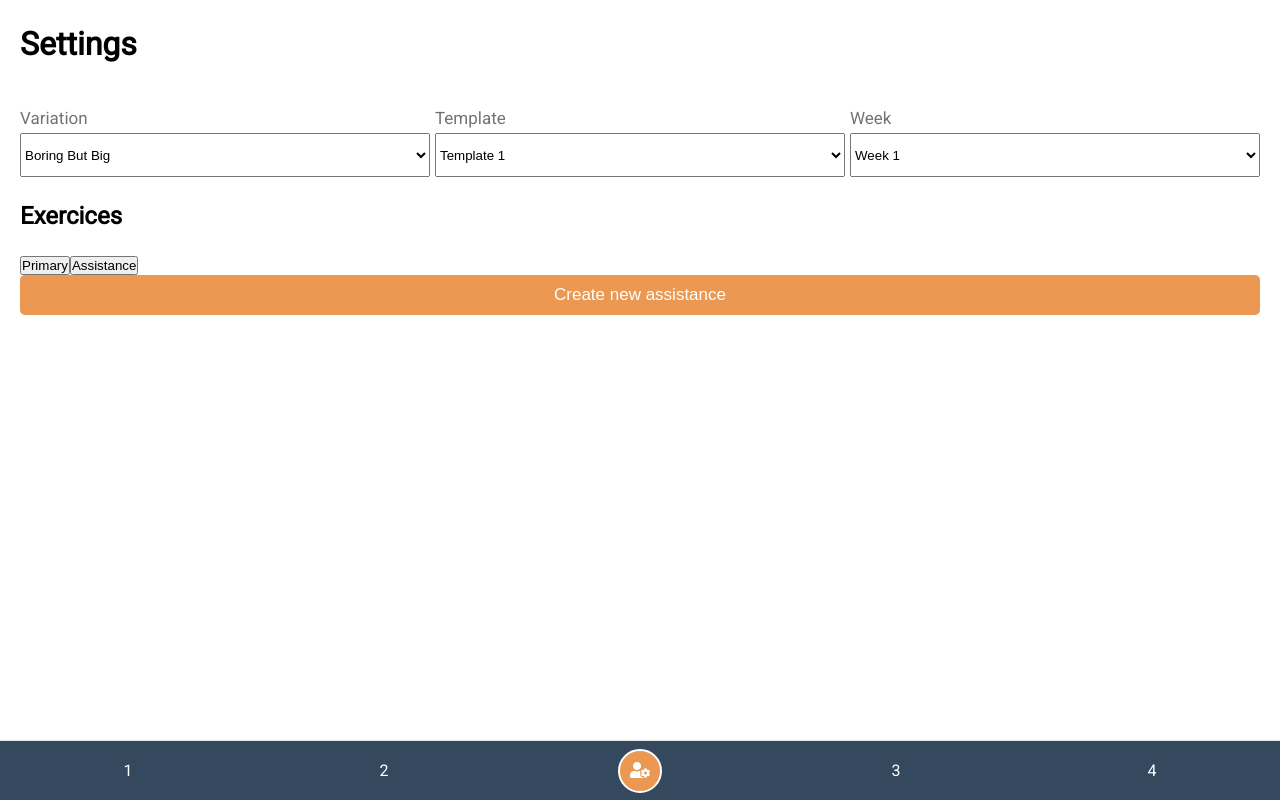
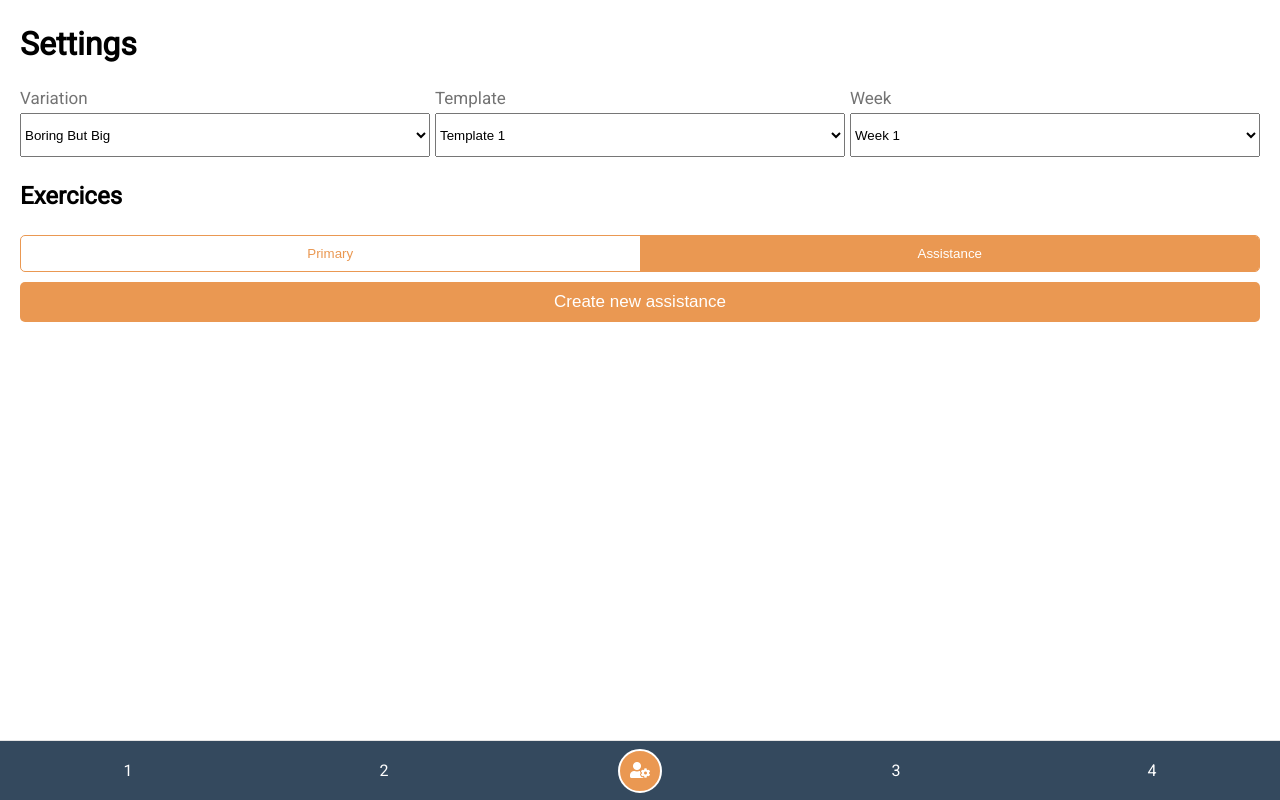
Before and after one commit to LeoGoemaere/wendler-531, a Vue app: page /#/ in a window 1280 px wide. Built offline with nearby package versions, Linux system fonts and the light colour scheme.

Commit message:
Style the segmented controller

```diff
--- a/src/App.vue
+++ b/src/App.vue
@@ -42,16 +42,16 @@ export default {
 		font-family: 'Roboto', sans-serif;
 	}
 
-	#app {
+	/*#app {
 		padding: 25px 20px;
-	}
+	}*/
 
 	select {
 		width: 100%;
 	}
 
 	h1 {
-		margin-bottom: 45px;
+		margin-bottom: 25px;
 	}
 
 	h2 {
@@ -60,6 +60,20 @@ export default {
 
 	p {
 		color: #737373;
+	}
+
+	.space__x {
+		padding-right: 20px;
+		padding-left: 20px;
+	}
+
+	.space__y {
+		padding-top: 25px;
+		padding-bottom: 25px;
+	}
+
+	.space__top {
+		padding-top: 25px;
 	}
 
 	.button {
@@ -82,7 +96,6 @@ export default {
 		background: none;
 		border: none;
 		color: black;
-		width: 100%;
 		font-size: 17px;
 		color: #ea9852;
 	}
--- a/src/components/CreateAssistance.vue
+++ b/src/components/CreateAssistance.vue
@@ -1,10 +1,11 @@
 <template>
-	<div class="assistance_container">
-		<button class="button" @click="showPopin">Create new assistance</button>
+	<div class="assistance">
+		<div class="assistance__button-container space__x">
+			<button class="button" @click="showPopin">Create new assistance</button>
+		</div>
 		<div :class="popinActiveClass" class="popin__element">
 			<p class="popin__title">Add new assistance exercice</p>
 			<div class="popin__input-row">
-				<label class="popin__label">Name</label>
 				<input type="text" class="popin__input" placeholder="Exercice name" @change="this.editExercice" />
 			</div>
 			<div class="exercices__buttons">
@@ -88,7 +89,11 @@ export default {
 
 <style scoped>
 	/* Create global styles instead */
-	.assistance_container {
+	.assistance {
 		overflow: hidden;
+		margin-top: 10px;
+	}
+	.assistance__button-container {
+		margin-bottom: 10px;
 	}
 </style>
--- a/src/components/ExerciceLineItem.vue
+++ b/src/components/ExerciceLineItem.vue
@@ -1,5 +1,5 @@
 <template>
-	<div :class="exerciceOptionClass" class="exercice">
+	<div :class="exerciceOptionClass" class="exercice space__x">
 		<p class="exercice__label">
 			{{ exercice.name }}
 			<i v-if="type === 'secondary'" @click="toggleExerciceOptions('exercice--options-enabled')" class="fas fa-ellipsis-h icon__ellipsis"></i>
@@ -72,9 +72,20 @@ export default {
 
 <style scoped>
 	.exercice {
-		margin-top: 16px;
+		padding-top: 8px;
+		padding-bottom: 8px;
 		position: relative;
-		transition: transform ease-out .3s
+		transition: transform ease-out .3s;
+	}
+
+	.exercice::after {
+		content: "";
+		height: 1px;
+		background-color: #dedede;
+		position: absolute;
+		bottom: 0;
+		left: 0;
+		right: 0;
 	}
 
 	.exercice--options-enabled {
--- a/src/components/ExercicesSetter.vue
+++ b/src/components/ExercicesSetter.vue
@@ -1,7 +1,9 @@
 <template>
 	<div>
-		<button @click="isPrimaryExercices">Primary</button>
-		<button @click="isSecondaryExercices">Assistance</button>
+		<div class="segmented-controller">
+			<button @click="isPrimaryExercices" :class="{ 'segmented-controller__item--active': isPrimarySelected }" class="segmented-controller__item">Primary</button>
+			<button @click="isSecondaryExercices" :class="{ 'segmented-controller__item--active': !isPrimarySelected }"class="segmented-controller__item">Assistance</button>
+		</div>
 		<div v-if="isPrimarySelected">
 			<ExerciceLineItem
 				v-for="(exercice, index) in this.exercices.primary"
@@ -46,4 +48,26 @@ export default {
 
 <style scoped>
 	/* Create global styles instead */
+	.segmented-controller {
+		display: flex;
+		border-radius: 5px;
+		overflow: hidden;
+		margin: 0 20px;
+		border: 1px solid #ea9852;
+		margin-bottom: 10px;
+	}
+	.segmented-controller__item {
+		border: none;
+		padding: 10px;
+		flex: 1;
+		background-color: transparent;
+		color: #ea9852;
+	}
+	.segmented-controller__item + .segmented-controller__item {
+		border-left: 1px solid #ea9852;
+	}
+	.segmented-controller__item--active {
+		background-color: #ea9852;
+		color: #fff;
+	}
 </style>
--- a/src/components/sections/Home.vue
+++ b/src/components/sections/Home.vue
@@ -1,5 +1,6 @@
 <template>
 	<div class="home">
+		<div class="space__x space__top">
 			<h1>Settings</h1>
 			<SelectContainer
 				:variations="getVariations"
@@ -8,8 +9,9 @@
 				:selectedTemplate="getSelectedTemplate"
 				:selectedWeek="getSelectedWeek"
 			/>
+		</div>
 
-		<h2>Exercices</h2>
+		<h2 class="space__x">Exercices</h2>
 		<ExercicesSetter
 			:exercices="getExercices"
 		/>
```
Lines whose indentation alone changed are shown as unchanged.
